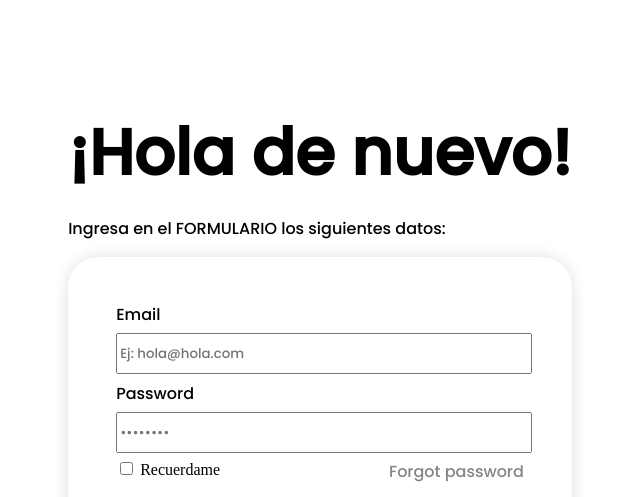
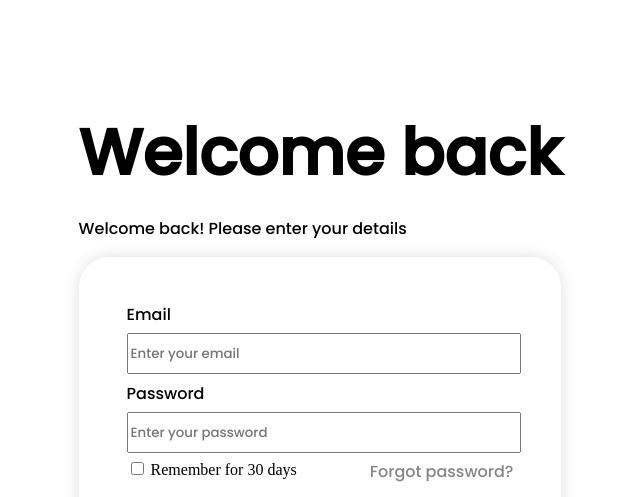
Before and after one commit to gonzajs04/LoginProject4.0.github.io, a plain HTML site: page index.html in a window 1280 px wide. Shown: the top 497 px of the page, 0-635 px from the left. Drawn offline with nearby package versions, Linux system fonts and the light colour scheme.

Commit message:
CHANGED language

```diff
--- a/index.html
+++ b/index.html
@@ -22,22 +22,22 @@
 
         <div class="contenedor-login">
 
-            <h1>¡Hola de nuevo!</h1>
-            <p>Ingresa en el FORMULARIO los siguientes datos:</p>
+            <h1>Welcome back</h1>
+            <p>Welcome back! Please enter your details</p>
 
         <form action="" class="form-signin">
 
             <label for="email">Email</label>
-            <input type="text" class="email" placeholder="Ej: hola@hola.com">
+            <input type="text" class="email" placeholder="Enter your email">
             <label for="pass">Password</label>
-            <input type="password" class="pass" placeholder="••••••••">
+            <input type="password" class="pass" placeholder="Enter your password">
 
             <div class="container-rememberme">
                 <div class="container-inputremember">
                     <input type="checkbox" name="remember" id="" value="remember">
-                    Recuerdame
+                    Remember for 30 days
                 </div>
-                <a href="">Forgot password</a>
+                <a href="">Forgot password?</a>
 
             </div>
             <div class="container-submit">
```
